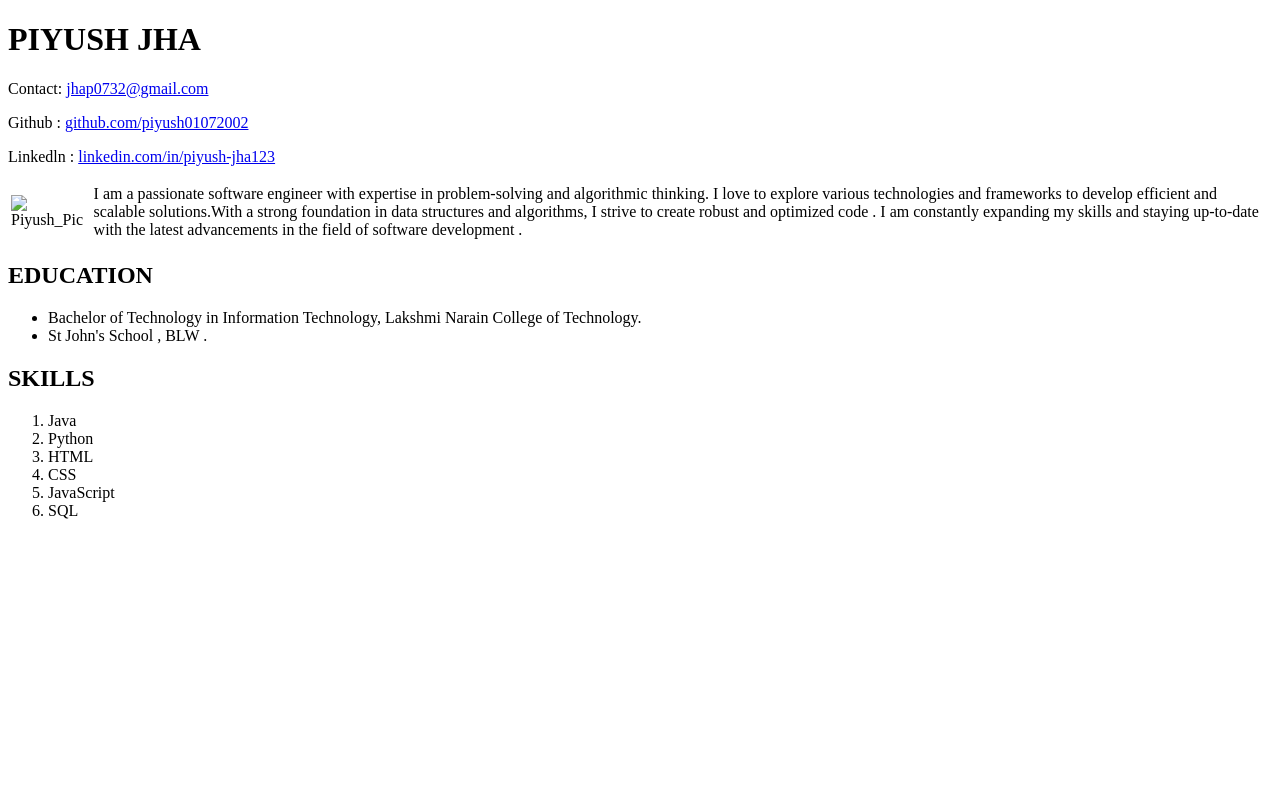
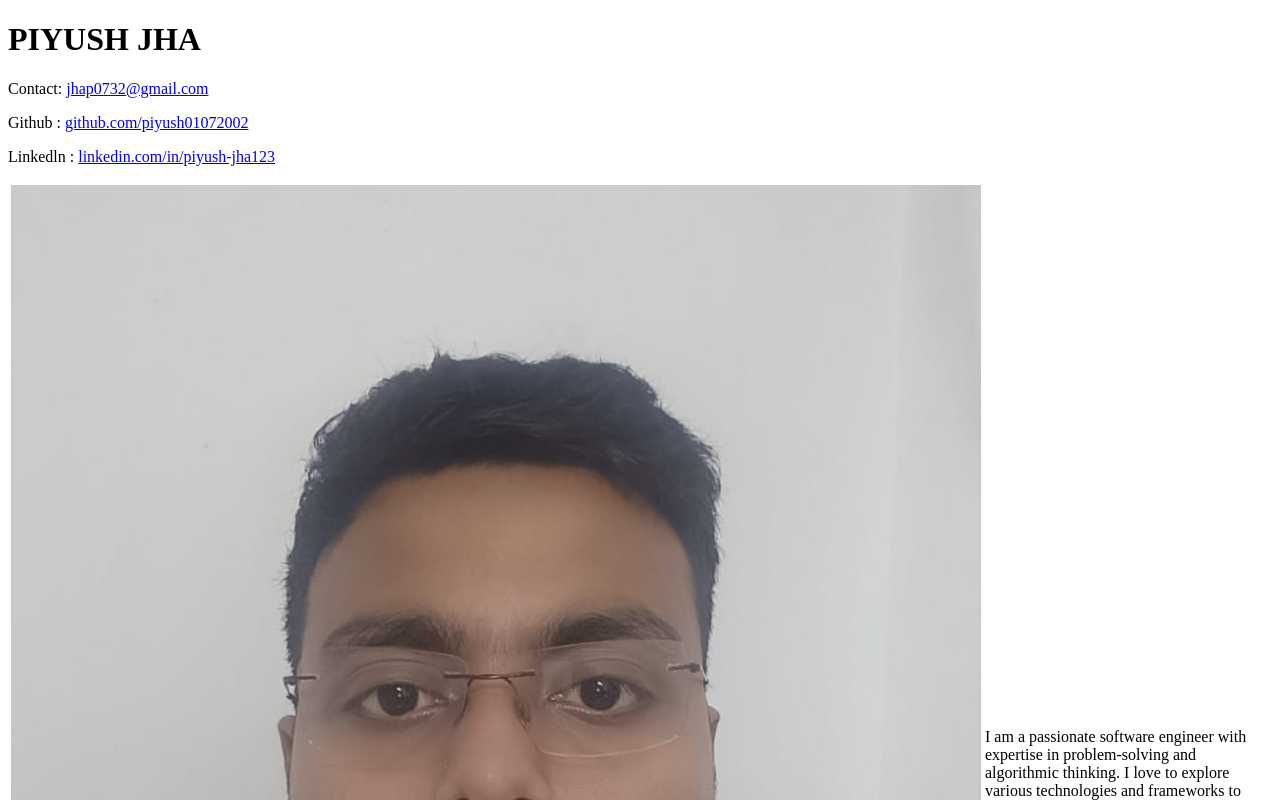
Before and after one commit to piyush01072002/My_Resume, a plain HTML site: page index.html in a window 1280 px wide. Shown: the top 800 px of the page. Drawn offline with Linux system fonts and the light colour scheme.

Commit message:
Update index.html
PHOTO URL CHANGED

```diff
--- a/index.html
+++ b/index.html
@@ -16,7 +16,7 @@
       <table>
          <tr>
             <td>
-               <img src="/My_Resume.github.io/My_Photo.jpeg"  alt="Piyush_Pic">
+               <img src="/My_Resume/My_Photo.jpeg"  alt="Piyush_Pic">
             </td>
             <td>
                I am a passionate software engineer with expertise in problem-solving and algorithmic thinking. I love to explore various technologies and frameworks to develop efficient and scalable solutions.With a strong foundation in data structures and algorithms, I strive to create robust and optimized code . I am constantly expanding my skills and staying up-to-date with the latest advancements in the field of software development .
```
